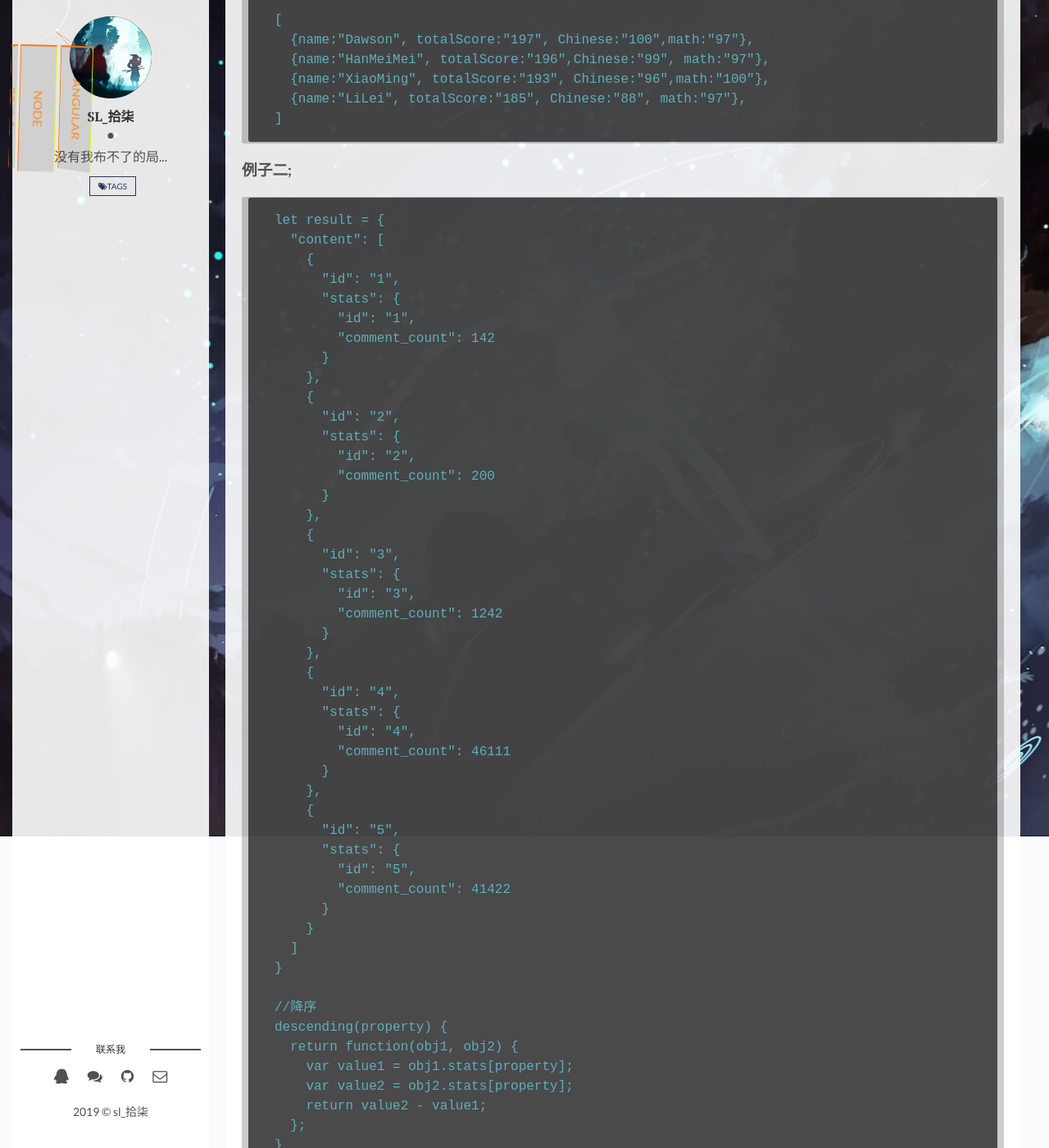
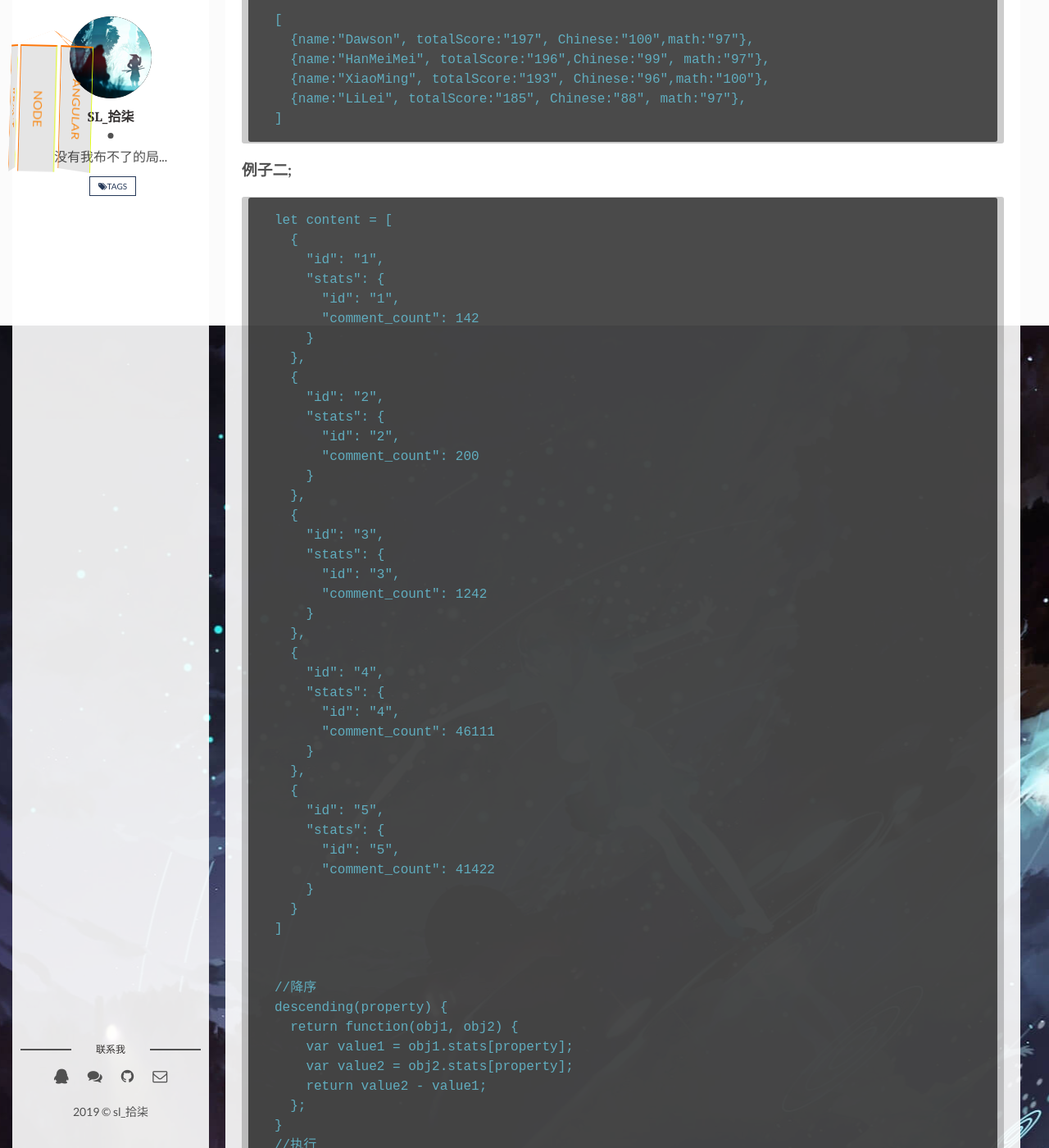
Before and after one commit to sl17/cyclone.github.io, a Jekyll site: the page built from _posts/2019-11-04-Js对二维数组排序.md, in a window 1280 px wide and 1400 px high, scrolled down 693 px. Shown: the whole window at 82% size. Built offline with Jekyll 4.4.1, drawn with Linux system fonts in a browser that asks for light colours; comment, search, counter and statistics services are not loaded; some of the changed lines change nothing that is shown; some of the changed text lies outside the part shown.

Commit message:
Update 2019-11-04-Js对二维数组排序.md

````diff
--- a/_posts/2019-11-04-Js对二维数组排序.md
+++ b/_posts/2019-11-04-Js对二维数组排序.md
@@ -40,45 +40,44 @@
 ### 例子二;
 
 ```
-let result = {
-  "content": [
-    {
+let content = [
+  {
+    "id": "1",
+    "stats": {
       "id": "1",
-      "stats": {
-        "id": "1",
-        "comment_count": 142
-      }
-    },
-    {
+      "comment_count": 142
+    }
+  },
+  {
+    "id": "2",
+    "stats": {
       "id": "2",
-      "stats": {
-        "id": "2",
-        "comment_count": 200
-      }
-    },
-    {
+      "comment_count": 200
+    }
+  },
+  {
+    "id": "3",
+    "stats": {
       "id": "3",
-      "stats": {
-        "id": "3",
-        "comment_count": 1242
-      }
-    },
-    {
+      "comment_count": 1242
+    }
+  },
+  {
+    "id": "4",
+    "stats": {
       "id": "4",
-      "stats": {
-        "id": "4",
-        "comment_count": 46111
-      }
-    },
-    {
+      "comment_count": 46111
+    }
+  },
+  {
+    "id": "5",
+    "stats": {
       "id": "5",
-      "stats": {
-        "id": "5",
-        "comment_count": 41422
-      }
+      "comment_count": 41422
     }
-  ]
-}
+  }
+]
+
 
 //降序
 descending(property) {
@@ -91,4 +90,43 @@
 //执行
 arr = arr.sort(descending("comment_count"))
 
+//结果
+content = [
+  {
+    "id": "4",
+    "stats": {
+      "id": "4",
+      "comment_count": 46111
+    }
+  },
+  {
+    "id": "5",
+    "stats": {
+      "id": "5",
+      "comment_count": 41422
+    }
+  },
+  {
+    "id": "3",
+    "stats": {
+      "id": "3",
+      "comment_count": 1242
+    }
+  },
+  {
+    "id": "2",
+    "stats": {
+      "id": "2",
+      "comment_count": 200
+    }
+  },
+  {
+    "id": "1",
+    "stats": {
+      "id": "1",
+      "comment_count": 142
+    }
+  }
+]
+
 ```
````
